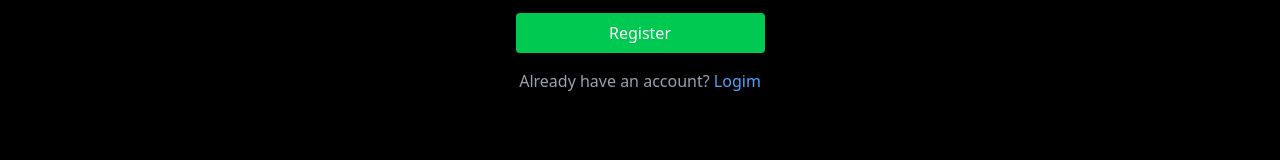
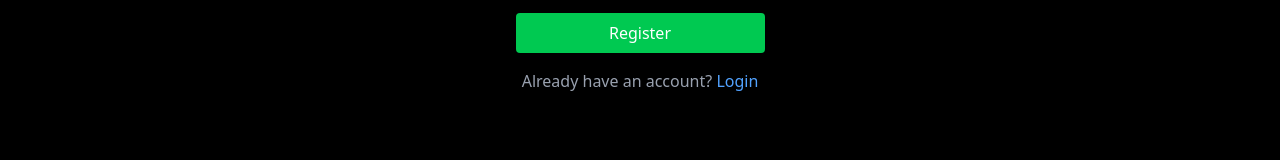
Before and after one commit to kristoferdeda/spotlink-frontend, a React (Vite) app: page /register in a window 1280 px wide. Shown: the part 526-686 px from the top of the page. Built offline with nearby package versions, Linux system fonts and the light colour scheme; no server answers.

Commit message:
Update Register.tsx

```diff
--- a/src/pages/Auth/Register.tsx
+++ b/src/pages/Auth/Register.tsx
@@ -75,7 +75,7 @@ const Register = () => {
       <p className="mt-4 text-gray-400">
         Already have an account?{" "}
         <Link to="/login" className="text-blue-400 hover:underline">
-          Logim
+          Login
         </Link>
       </p>
     </div>
```
